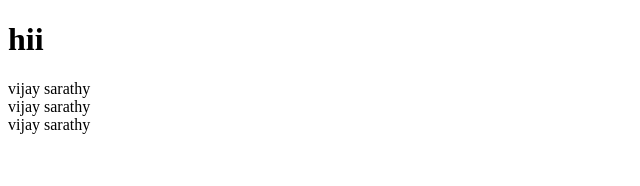
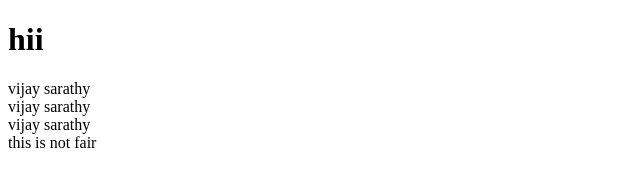
Before and after one commit to VIJAYSARATHY1401/most-recent, a plain HTML site: page allmedia/index.html in a window 1280 px wide. Shown: the full height of the page, 0-640 px from the left. Drawn offline with Linux system fonts and the light colour scheme.

Commit message:
pls read

```diff
--- a/allmedia/index.html
+++ b/allmedia/index.html
@@ -9,6 +9,7 @@
     <div>vijay sarathy</div>
     <div>vijay sarathy</div>
     <div>vijay sarathy</div>
+    this is not fair
     <styles></styles>
     <script></script>
   </head>
```
